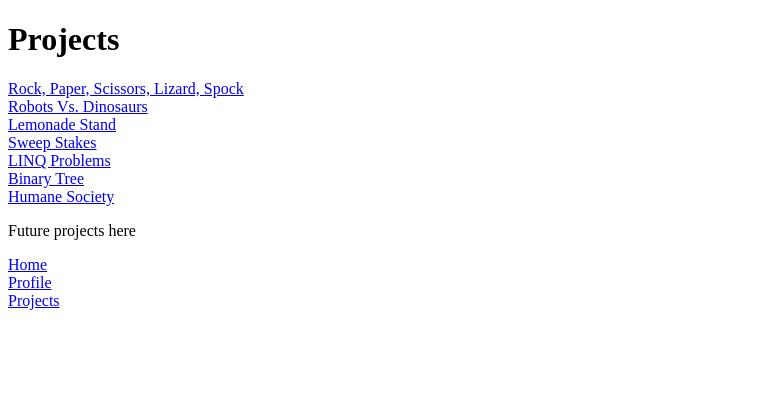
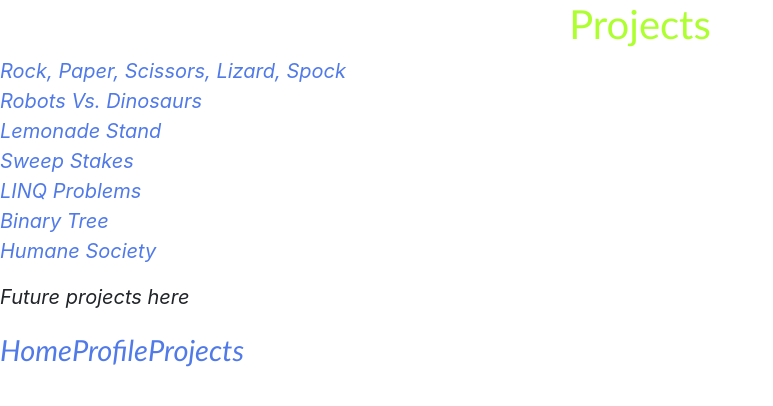
Before and after one commit to Golsonmke/G_PortfolioSite, a plain HTML site: page project.html in a window 1280 px wide. Shown: the whole page, without its empty margins (0-773 px from the left). Drawn offline with Linux system fonts and the light colour scheme.

Commit message:
Added styles to Headers,p,div

```diff
--- a/project.html
+++ b/project.html
@@ -1,14 +1,21 @@
 <!DOCTYPE html>
 <html>
      <head>
+          <meta charset="UTF-8">
+          <meta name="G.Olson MKE potfolio"content="Portfolio website for Gary Olson.">
+          <meta name="Gary,Olson,Milwaukee"content="Gary,Olson,Portfolio,Linkedin,Github">
+          <meta name="Gary Olson"content="Gary Olson">
+
+          <link rel="stylesheet" type= "text/css" href="bootstrap.css">
+          <link rel="stylesheet" type="text/css" href="style.css">
 
           <title>Projects</title>
      </head>
 
      <body>
 
-        <h1>Projects</h1>
-     <div>
+        <h1 class="header">Projects</h1>
+     <div class="githubList">
     <p>
         <a href="https://github.com/Golsonmke/G-RPSLS">Rock, Paper, Scissors, Lizard, Spock</a> <br>
         <a href="https://github.com/Golsonmke/GRobotsVDinos">Robots Vs. Dinosaurs</a> <br>
@@ -19,9 +26,9 @@
         <a href="https://github.com/Golsonmke/GJ_HumaneSociety">Humane Society</a><br>
     </p>
      </div>
-     <div><p>Future projects here</p> </div>
+     <div class="futureProjects"><p>Future projects here</p> </div>
 
-     <div>
+     <div class="nav">
           <a href="index.html">Home</a> <br>
           <a href="about-contact.html">Profile</a> <br>
           <a href="project.html">Projects</a>
--- a/style.css
+++ b/style.css
@@ -1,13 +1,39 @@
 .body-index {
     background-image: url(external-content.duckduckgo.jpg)
+
+
 }
- h1,h3,a{
-   color: ghostwhite;
- }
+.header{
+  font-family: 'Trebuchet MS', 'Lucida Sans Unicode', 'Lucida Grande', 'Lucida Sans', Arial, sans-serif;
+  font-style: normal;
+  color: greenyellow;
+  size: 50px;
+  text-align: center;
+}
+body{
+  background-color: rgb(255, 255, 255);
+}
 
-.box1{
-  font-size: 18px;
-}
-.id{
-  top: 0cm;
-}
+
+
+.nav{
+  font-family: 'Trebuchet MS', 'Lucida Sans Unicode', 'Lucida Grande', 'Lucida Sans', Arial, sans-serif;
+  font-style: italic;
+  font-size: 29px;
+  color: #8b3955;
+  }
+  p{
+    font-style: italic;
+    font-size: 20px;
+    text-shadow: #1138a5;
+
+  }
+  li{
+    text-emphasis-color: ;
+    list-style-type: square;
+    color: steelblue;
+
+  }
+  a[href]{
+    color: #517ae9;
+  }
```
Also changed, not shown: about-contact.html (+4 -4 lines), index.html (+4 -4 lines).
